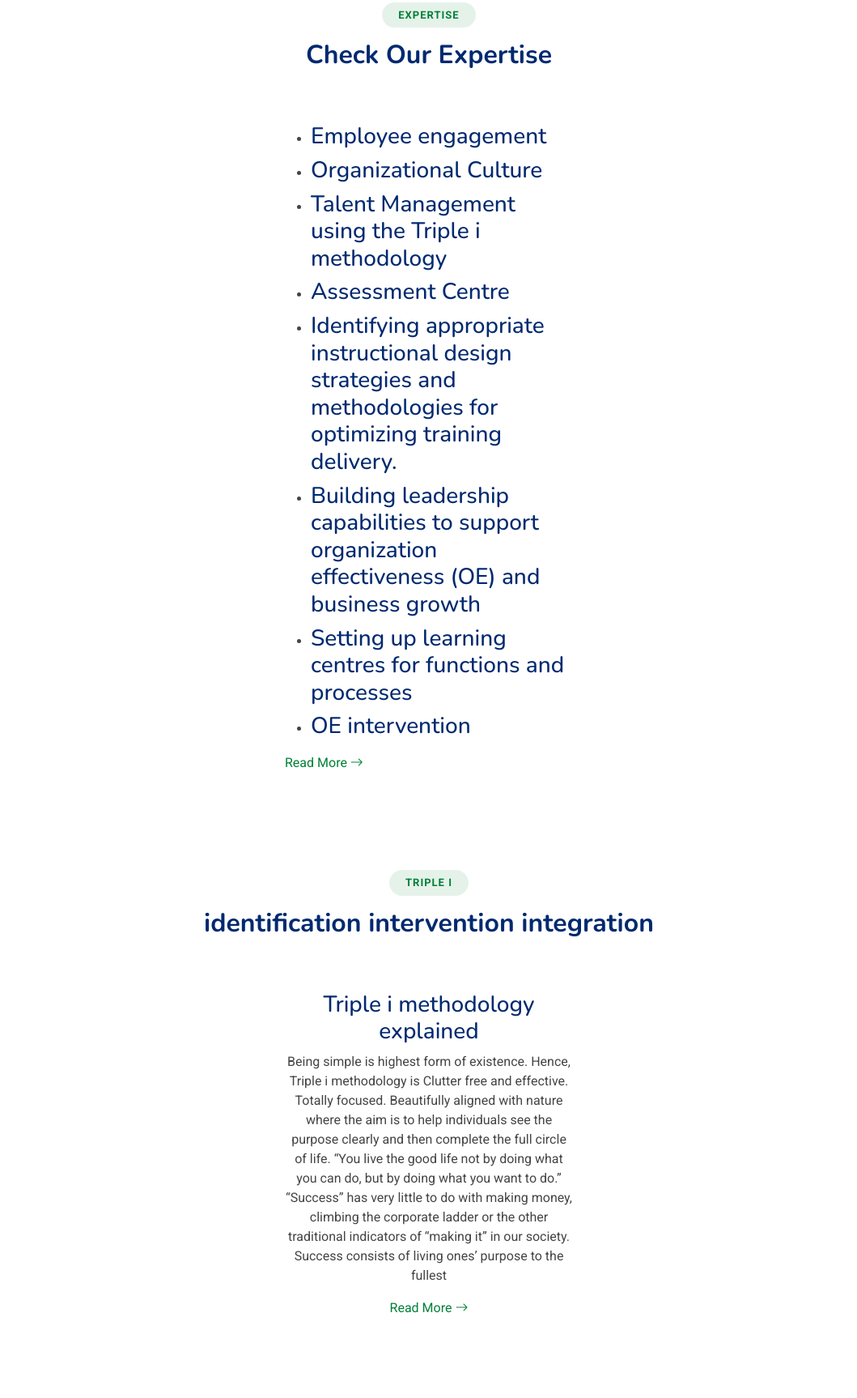
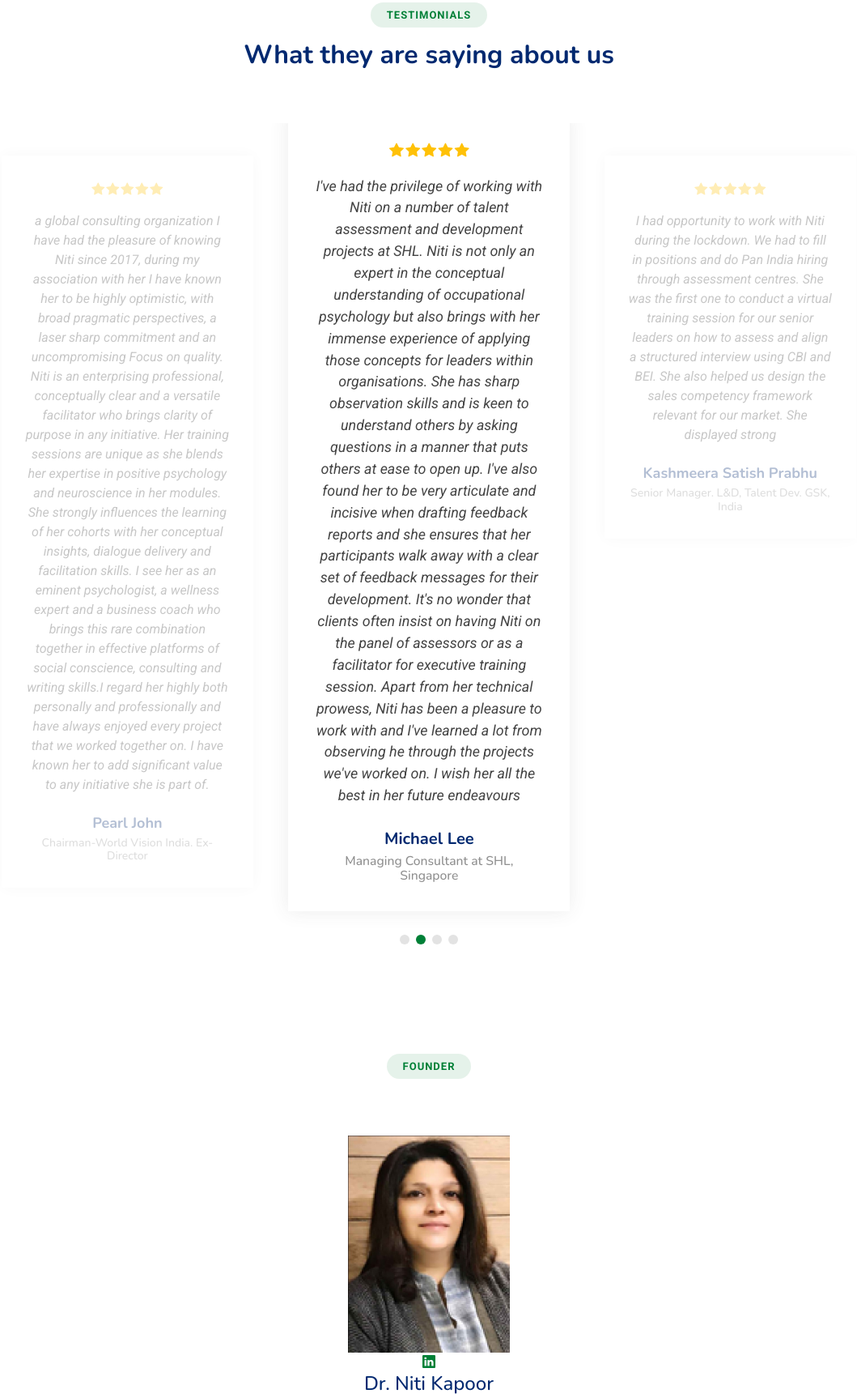
Before and after one commit to StrategicLInks-in/WebSite, a plain HTML site: page index.html in a window 1280 px wide. Shown: the part 2651-4377 px from the top of the page at 81% size, without its empty margins (110-1169 px from the left). Drawn offline with nearby package versions, Linux system fonts and the light colour scheme.

Commit message:
So many little Changes

```diff
--- a/index.html
+++ b/index.html
@@ -256,88 +256,8 @@
 
 
 
-    <!-- Expertise  Section -->
-    <section id="Expertise" class="Expertise">
 
-      <!-- Section Title -->
-      <div class="container section-title" data-aos="fade-up">
-        <h2> Expertise </h2>
-        <p>Check Our Expertise <br></p>
-      </div><!-- End Section Title -->
 
-      <div class="container">
-
-        <div class="row gy-4 justify-content-center">
-
-          <div class="col-lg-4 col-md-6 " data-aos="fade-up" data-aos-delay="100">
-            <div class="Expertise -item item-cyan position-relative">
-              <ul>
-                <li>
-                  <h3>Employee engagement</h3>
-                </li>
-                <li>
-                  <h3>Organizational Culture </h3>
-                </li>
-                <li>
-                  <h3>Talent Management using the Triple i methodology </h3>
-                </li>
-                <li>
-                  <h3>Assessment Centre</h3>
-                </li>
-                <li>
-                  <h3>Identifying appropriate instructional design strategies and methodologies for optimizing training
-                    delivery.</h3>
-                </li>
-                <li>
-                  <h3>Building leadership capabilities to support organization effectiveness (OE) and business growth
-                  </h3>
-                </li>
-                <li>
-                  <h3>Setting up learning centres for functions and processes</h3>
-                </li>
-                <li>
-                  <h3>OE intervention</h3>
-                </li>
-              </ul>
-
-              <a href="Expertise.html" class="read-more stretched-link"><span>Read More</span> <i
-                  class="bi bi-arrow-right"></i></a>
-            </div>
-          </div><!-- End Expertise Item -->
-        </div>
-      </div>
-    </section><!-- /Expertise  Section -->
-
-    <!-- triple i Section -->
-    <section id="our methodology" class="Our methodology">
-
-      <!-- Section Title -->
-      <div class="container section-title" data-aos="fade-up">
-        <h2> Triple i </h2>
-        <p>identification intervention integration <br></p>
-      </div><!-- End Section Title -->
-      <div class="container">
-        <div class="row gy-4 justify-content-center">
-          <div class="col-lg-4 col-md-6 text-center" data-aos="fade-up" data-aos-delay="100">
-            <div class="Expertise -item item-cyan position-relative">
-              <h3>Triple i methodology explained </h3>
-              <p>Being simple is highest form of existence.
-                Hence, Triple i methodology is
-                Clutter free and effective.
-                Totally focused.
-                Beautifully aligned with nature where the aim is to help individuals see the purpose clearly and then
-                complete the full circle of life.
-                “You live the good life not by doing what you can do, but by doing what you want to do.”
-                “Success” has very little to do with making money, climbing the corporate ladder or the other
-                traditional indicators of “making it” in our society. Success consists of living ones’ purpose to the
-                fullest</p>
-              <a href="Methodology.html" class="read-more stretched-link"><span>Read More</span> <i
-                  class="bi bi-arrow-right"></i></a>
-            </div>
-          </div><!-- End Expertise Item -->
-        </div>
-      </div>
-    </section><!-- /Expertise  Section -->
 
 
 
@@ -505,9 +425,6 @@
               <div class="founder-img">
                 <img src="assets/img/team/niti.jpg" width="200" height="300" class="img-fluid" alt="" />
                 <div class="social">
-                  <a href=""><i class="bi bi-twitter-x"></i></a>
-                  <a href=""><i class="bi bi-facebook"></i></a>
-                  <a href=""><i class="bi bi-instagram"></i></a>
                   <a href=""><i class="bi bi-linkedin"></i></a>
                 </div>
               </div>
@@ -549,7 +466,7 @@
 
       <!-- Section Title -->
       <div class="container section-title" data-aos="fade-up">
-        <h2>Associate</h2>
+
         <p>Our Associates<br></p>
       </div><!-- End Section Title -->
 
@@ -674,7 +591,7 @@
 
       <!-- Section Title -->
       <div class="container section-title" data-aos="fade-up">
-        <h2>Contact</h2>
+
         <p>Contact Us</p>
       </div><!-- End Section Title -->
 
@@ -791,8 +708,8 @@
       <div class="col-lg-2 col-md-3 footer-links">
         <h4>Our expertise</h4>
         <ul>
-          <li> <a href="Methodology.html">our Methodology</a></li>
-          <li> <a href="Expertise.html">expertise</a></li>
+          <li> <a href="Methodology.html">Our Methodology</a></li>
+          <li> <a href="Expertise.html">Expertise</a></li>
 
         </ul>
       </div>
```
Also changed, not shown: Methodology.html (+7 -4 lines), TestSeries.html (+5 -5 lines).
